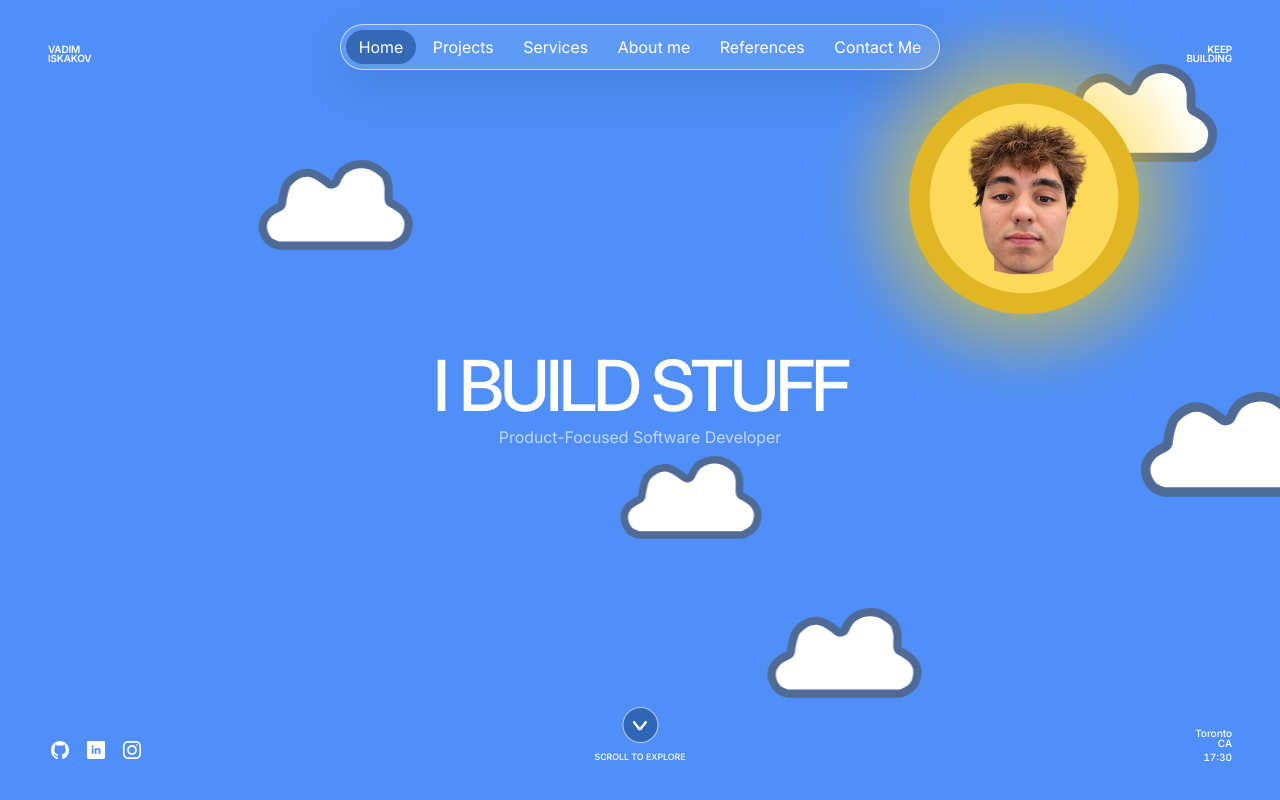
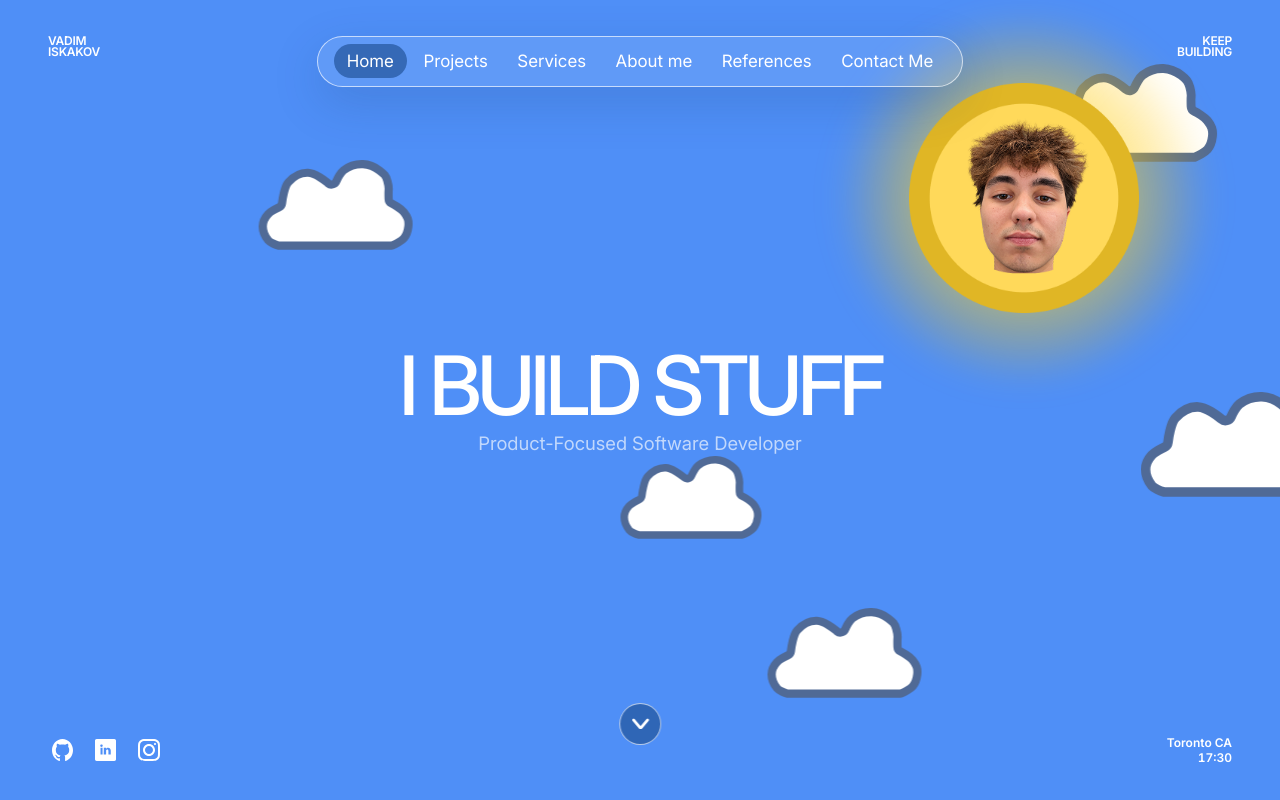
Before and after one commit to heocode/confident-developer, a React (Vite) app: page / in a window 1280 px wide. Built offline with nearby package versions, Linux system fonts and the light colour scheme.

Commit message:
feat: refine home hero interactions

```diff
--- a/src/pages/home/sections/HeroSection.module.css
+++ b/src/pages/home/sections/HeroSection.module.css
@@ -10,9 +10,9 @@
 .keepBuilding {
   position: absolute;
   z-index: 2;
-  top: clamp(1.75rem, 3.5vw, 3.25rem);
+  top: var(--viewport-edge-offset);
   margin: 0;
-  font-size: clamp(0.625rem, 0.7vw, 0.75rem);
+  font-size: clamp(0.75rem, 0.82vw, 0.875rem);
   font-weight: 600;
   line-height: 0.9;
   letter-spacing: -0.02em;
@@ -36,10 +36,20 @@
   right: clamp(7%, 11vw, 13%);
   width: clamp(10.5rem, 18vw, 16.5rem);
   aspect-ratio: 1;
-  isolation: isolate;
 }
 
-.portraitFrame::before {
+.portraitMover {
+  position: relative;
+  width: 100%;
+  aspect-ratio: 1;
+  isolation: isolate;
+  pointer-events: none;
+  transform: translate3d(var(--portrait-x, 0), var(--portrait-y, 0), 0);
+  transition: transform 150ms cubic-bezier(0.2, 0.8, 0.2, 1);
+  will-change: transform;
+}
+
+.portraitMover::before {
   position: absolute;
   z-index: -1;
   inset: -28%;
@@ -65,14 +75,14 @@
   z-index: 2;
   top: 50%;
   left: 50%;
-  width: min(90%, 52rem);
+  width: min(92%, 60rem);
   text-align: center;
   transform: translate(-50%, -50%);
 }
 
 .introduction h1 {
   margin: 0;
-  font-size: clamp(2.75rem, 5.5vw, 5rem);
+  font-size: clamp(3.25rem, 6.4vw, 6rem);
   font-weight: 500;
   line-height: 0.95;
   letter-spacing: -0.055em;
@@ -81,7 +91,7 @@
 .introduction p {
   margin: 0.45rem 0 0;
   color: var(--color-text-muted);
-  font-size: clamp(0.875rem, 1.25vw, 1.125rem);
+  font-size: clamp(1rem, 1.45vw, 1.375rem);
   font-weight: 400;
 }
 
@@ -90,7 +100,7 @@
 .clock {
   position: absolute;
   z-index: 2;
-  bottom: clamp(1.5rem, 3vw, 2.75rem);
+  bottom: var(--viewport-edge-offset);
 }
 
 .socials {
@@ -103,7 +113,7 @@
   justify-items: center;
   gap: 0.45rem;
   color: var(--color-text);
-  font-size: clamp(0.55rem, 0.6vw, 0.7rem);
+  font-size: clamp(0.625rem, 0.7vw, 0.8125rem);
   font-weight: 500;
   text-decoration: none;
   transform: translateX(-50%);
@@ -111,17 +121,27 @@
 
 .scrollIcon {
   display: grid;
-  width: 2.25rem;
+  width: 2.625rem;
   aspect-ratio: 1;
   place-items: center;
   border: 0.0625rem solid var(--color-border);
   border-radius: 50%;
   background: var(--color-surface-active);
+  animation: scrollActionCue 4s cubic-bezier(0.45, 0, 0.55, 1) infinite;
+  will-change: transform;
 }
 
 .scrollIcon img {
-  width: 0.9rem;
+  width: 1.05rem;
   transform: rotate(180deg);
+}
+
+.scrollLabel {
+  opacity: 0;
+  animation:
+    scrollActionCue 4s cubic-bezier(0.45, 0, 0.55, 1) infinite,
+    scrollLabelOpacity 4s ease-in-out infinite;
+  will-change: opacity, transform;
 }
 
 .clock {
@@ -160,3 +180,46 @@
     top: 58%;
   }
 }
+
+@media (prefers-reduced-motion: reduce) {
+  .portraitMover {
+    transition: none;
+    transform: none;
+    will-change: auto;
+  }
+
+  .scrollIcon,
+  .scrollLabel {
+    animation: none;
+    will-change: auto;
+  }
+
+  .scrollLabel {
+    opacity: 1;
+  }
+}
+
+@keyframes scrollActionCue {
+  0%,
+  25%,
+  100% {
+    transform: translateY(0);
+  }
+
+  12.5% {
+    transform: translateY(0.45rem);
+  }
+}
+
+@keyframes scrollLabelOpacity {
+  0%,
+  25%,
+  100% {
+    opacity: 0;
+  }
+
+  6%,
+  19% {
+    opacity: 1;
+  }
+}
--- a/src/pages/home/sections/HeroSection.tsx
+++ b/src/pages/home/sections/HeroSection.tsx
@@ -4,10 +4,19 @@ import { siteIdentity, siteSocialLinks } from '../../../data/site'
 import { SocialLinks } from './SocialLinks'
 import styles from './HeroSection.module.css'
 import { TorontoClock } from './TorontoClock'
+import { useEscapingPortrait } from './useEscapingPortrait'
 
 export function HeroSection() {
+  const { heroRef, portraitRef, handlePointerLeave, handlePointerMove } = useEscapingPortrait()
+
   return (
-    <section className={styles.hero} aria-labelledby="hero-title">
+    <section
+      className={styles.hero}
+      aria-labelledby="hero-title"
+      onPointerLeave={handlePointerLeave}
+      onPointerMove={handlePointerMove}
+      ref={heroRef}
+    >
       <p className={styles.identity}>
         <span>{siteIdentity.firstName}</span>
         <span>{siteIdentity.lastName}</span>
@@ -20,6 +29,7 @@ export function HeroSection() {
       </span>
 
       <div className={styles.portraitFrame}>
+        <div className={styles.portraitMover} ref={portraitRef}>
           <img
             className={styles.portrait}
             src={heroPortraitUrl}
@@ -27,6 +37,7 @@ export function HeroSection() {
             width="305"
             height="305"
           />
+        </div>
       </div>
 
       <div className={styles.introduction}>
@@ -42,7 +53,7 @@ export function HeroSection() {
         <span className={styles.scrollIcon} aria-hidden="true">
           <img src={arrowUrl} alt="" />
         </span>
-        <span>SCROLL TO EXPLORE</span>
+        <span className={styles.scrollLabel}>SCROLL TO EXPLORE</span>
       </a>
 
       <div className={styles.clock}>
--- a/src/pages/home/sections/SocialLinks.module.css
+++ b/src/pages/home/sections/SocialLinks.module.css
@@ -1,17 +1,17 @@
 .links {
   display: flex;
   align-items: center;
-  gap: 0.75rem;
+  gap: 0.9rem;
 }
 
 .links a {
   display: grid;
-  width: 1.5rem;
+  width: 1.8rem;
   aspect-ratio: 1;
   place-items: center;
 }
 
 .links img {
-  width: 1.125rem;
-  height: 1.125rem;
+  width: 1.35rem;
+  height: 1.35rem;
 }
--- a/src/pages/home/sections/TorontoClock.module.css
+++ b/src/pages/home/sections/TorontoClock.module.css
@@ -1,8 +1,8 @@
 .clock {
   display: grid;
   margin: 0;
-  font-size: clamp(0.625rem, 0.7vw, 0.75rem);
-  font-weight: 500;
+  font-size: clamp(0.75rem, 0.82vw, 0.875rem);
+  font-weight: 600;
   line-height: 1;
   text-align: right;
 }
--- a/src/pages/home/sections/TorontoClock.tsx
+++ b/src/pages/home/sections/TorontoClock.tsx
@@ -25,8 +25,7 @@ export function TorontoClock() {
 
   return (
     <p className={styles.clock}>
-      <span>Toronto</span>
-      <span>CA</span>
+      <span>Toronto CA</span>
       <time dateTime={currentTime.toISOString()}>{formatTorontoTime(currentTime, siteIdentity.timezone)}</time>
     </p>
   )
--- /dev/null
+++ b/src/pages/home/sections/useEscapingPortrait.ts
@@ -0,0 +1,129 @@
+import { useCallback, useEffect, useRef } from 'react'
+import type { PointerEvent as ReactPointerEvent } from 'react'
+
+interface Offset {
+  x: number
+  y: number
+}
+
+const INITIAL_OFFSET: Offset = { x: 0, y: 0 }
+const ESCAPE_ANGLES = [0, Math.PI / 2.5, -Math.PI / 2.5, Math.PI / 1.25, -Math.PI / 1.25]
+
+function clamp(value: number, minimum: number, maximum: number) {
+  return Math.min(Math.max(value, minimum), maximum)
+}
+
+export function useEscapingPortrait() {
+  const heroRef = useRef<HTMLElement>(null)
+  const portraitRef = useRef<HTMLDivElement>(null)
+  const baseRect = useRef<DOMRect | null>(null)
+  const offset = useRef<Offset>(INITIAL_OFFSET)
+
+  const applyOffset = useCallback((nextOffset: Offset) => {
+    const portrait = portraitRef.current
+    if (!portrait) return
+
+    offset.current = nextOffset
+    portrait.style.setProperty('--portrait-x', `${nextOffset.x}px`)
+    portrait.style.setProperty('--portrait-y', `${nextOffset.y}px`)
+  }, [])
+
+  const resetPosition = useCallback(() => {
+    applyOffset(INITIAL_OFFSET)
+  }, [applyOffset])
+
+  useEffect(() => {
+    const handleResize = () => {
+      resetPosition()
+      baseRect.current = null
+    }
+
+    window.addEventListener('resize', handleResize)
+    return () => window.removeEventListener('resize', handleResize)
+  }, [resetPosition])
+
+  const handlePointerMove = (event: ReactPointerEvent<HTMLElement>) => {
+    if (
+      !window.matchMedia('(hover: hover) and (pointer: fine)').matches ||
+      window.matchMedia('(prefers-reduced-motion: reduce)').matches
+    ) {
+      return
+    }
+
+    const hero = heroRef.current
+    const portrait = portraitRef.current
+    if (!hero || !portrait) return
+
+    const portraitRect = portrait.getBoundingClientRect()
+    const currentCenter = {
+      x: portraitRect.left + portraitRect.width / 2,
+      y: portraitRect.top + portraitRect.height / 2,
+    }
+    const pointerDelta = {
+      x: currentCenter.x - event.clientX,
+      y: currentCenter.y - event.clientY,
+    }
+    const pointerDistance = Math.hypot(pointerDelta.x, pointerDelta.y)
+    const activationRadius = Math.max(150, portraitRect.width * 0.82)
+
+    if (pointerDistance >= activationRadius) return
+
+    if (!baseRect.current) baseRect.current = portraitRect
+
+    const direction =
+      pointerDistance > 0
+        ? { x: pointerDelta.x / pointerDistance, y: pointerDelta.y / pointerDistance }
+        : { x: -1, y: 0 }
+    const escapeDistance = activationRadius - pointerDistance + Math.max(64, portraitRect.width * 0.3)
+    const heroRect = hero.getBoundingClientRect()
+    const origin = baseRect.current
+    const horizontalRange = Math.min(280, heroRect.width * 0.22)
+    const verticalRange = Math.min(190, heroRect.height * 0.18)
+    const bounds = {
+      minimumX: Math.max(-horizontalRange, heroRect.left + 20 - origin.left),
+      maximumX: Math.min(horizontalRange, heroRect.right - 20 - origin.right),
+      minimumY: Math.max(-verticalRange, heroRect.top + 20 - origin.top),
+      maximumY: Math.min(verticalRange, heroRect.bottom - 20 - origin.bottom),
+    }
+
+    const candidates = ESCAPE_ANGLES.map((angle) => {
+      const cosine = Math.cos(angle)
+      const sine = Math.sin(angle)
+      const rotatedDirection = {
+        x: direction.x * cosine - direction.y * sine,
+        y: direction.x * sine + direction.y * cosine,
+      }
+
+      return {
+        x: clamp(offset.current.x + rotatedDirection.x * escapeDistance, bounds.minimumX, bounds.maximumX),
+        y: clamp(offset.current.y + rotatedDirection.y * escapeDistance, bounds.minimumY, bounds.maximumY),
+      }
+    })
+
+    const baseCenter = {
+      x: origin.left + origin.width / 2,
+      y: origin.top + origin.height / 2,
+    }
+    const safestOffset = candidates.reduce((safest, candidate) => {
+      const candidateDistance = Math.hypot(
+        baseCenter.x + candidate.x - event.clientX,
+        baseCenter.y + candidate.y - event.clientY,
+      )
+      const safestDistance = Math.hypot(
+        baseCenter.x + safest.x - event.clientX,
+        baseCenter.y + safest.y - event.clientY,
+      )
+
+      return candidateDistance > safestDistance ? candidate : safest
+    })
+
+    applyOffset(safestOffset)
+  }
+
+  return {
+    heroRef,
+    portraitRef,
+    handlePointerMove,
+    handlePointerLeave: resetPosition,
+  }
+}
--- a/src/styles/global.css
+++ b/src/styles/global.css
@@ -1,6 +1,6 @@
-@import './fonts.css';
-@import './tokens.css';
-@import './reset.css';
+@import "./fonts.css";
+@import "./tokens.css";
+@import "./reset.css";
 
 :root {
     font-family: var(--font-family-sans);
@@ -53,12 +53,14 @@ a {
     left: 0;
     display: flex;
     justify-content: center;
-  padding: 1.5rem var(--page-gutter) 0;
+    padding: var(--viewport-edge-offset) var(--page-gutter) 0;
     pointer-events: none;
 }
 
 .site-navigation-frame {
-  transition: transform 180ms ease-out, opacity 180ms ease-out;
+    transition:
+        transform 180ms ease-out,
+        opacity 180ms ease-out;
     pointer-events: auto;
 }
 
@@ -67,7 +69,7 @@ a {
     flex-wrap: wrap;
     justify-content: center;
     gap: 0.25rem;
-  padding: 0.3rem;
+    padding: 0.45rem 1rem;
     border: 0.0625rem solid var(--color-border);
     border-radius: var(--radius-pill);
     background: var(--color-surface);
@@ -79,6 +81,7 @@ a {
     padding: 0.45rem 0.8rem;
     border-radius: var(--radius-pill);
     color: var(--color-text);
+    font-size: clamp(1.0625rem, 1.2vw, 1.1875rem);
     text-decoration: none;
 }
 
--- a/src/styles/tokens.css
+++ b/src/styles/tokens.css
@@ -11,5 +11,6 @@
   --radius-panel: 1rem;
   --shadow-panel: 0 1rem 3rem rgb(28 61 112 / 18%);
   --page-gutter: clamp(1rem, 4vw, 3rem);
+  --viewport-edge-offset: clamp(1.75rem, 2.8vw, 2.5rem);
   --content-width: 85rem;
 }
```
Also changed, not shown: 1 other file (tests, documents, lock files or other folders). Lines whose indentation alone changed are shown as unchanged.
